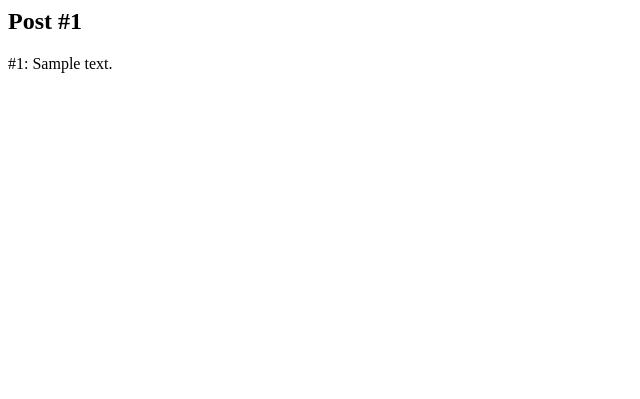
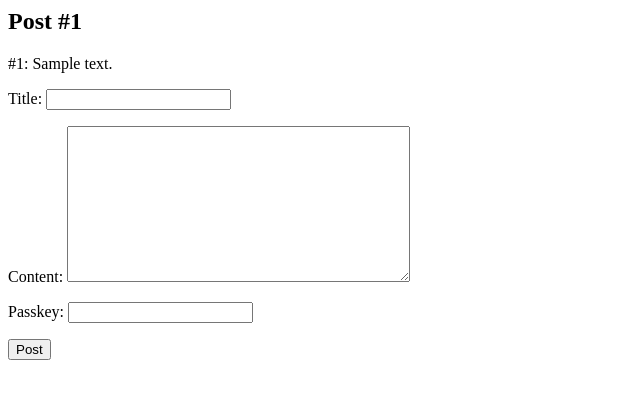
Before and after one commit to RodolpheOrg/Rodolphe, a Django app: page /post/1 in a window 1280 px wide. Shown: the top 399 px of the page, without its empty margins (0-640 px from the left). Run offline with Django 3.2, Linux system fonts and the light colour scheme; tables that the repository leaves empty hold one stand-in row (values such as "Sample post"); parts of the project's set-up code (start-up, migrations or seed data) failed here and were passed over.

Commit message:
Response form

```diff
--- a/rodolphe/post/models.py
+++ b/rodolphe/post/models.py
@@ -31,5 +31,5 @@ class Post(models.Model):
         self.hash_id = self.gen_passkey(self.uuid, key)
 
     @classmethod
-    def default(cls):
-        return cls(uuid=uuid4())
+    def default(cls, *args, **kwargs):
+        return cls(uuid=uuid4(), *args, **kwargs)
--- a/rodolphe/post/views.py
+++ b/rodolphe/post/views.py
@@ -1,4 +1,4 @@
-from django.shortcuts import render_to_response
+from django.shortcuts import render_to_response, redirect
 from django.template import RequestContext
 from post.models import Post
 from post.forms import PostForm
@@ -17,8 +17,17 @@ def page(request, page_id='1'):
     return render_to_response('index.html', context)
 
 def post(request, post_id):
+    thread = Post.objects.get(id=int(post_id), parent=None)
+    if request.method == 'POST':
+        form = PostForm(request.POST, instance=Post.default(parent=thread))
+        if form.is_valid():
+            form.save()
+            form = PostForm()
+    else:
+        form = PostForm()
     context = RequestContext(request, {
-        'post': Post.objects.get(id=int(post_id), parent=None)
+        'post': thread,
+        'form': form
     })
     return render_to_response('post.html', context)
 
@@ -27,6 +36,7 @@ def new(request):
         form = PostForm(request.POST, instance=Post.default())
         if form.is_valid():
             form.save()
+            return redirect(home)
     else:
         form = PostForm()
     context = RequestContext(request, {
--- a/rodolphe/templates/post.html
+++ b/rodolphe/templates/post.html
@@ -11,3 +11,8 @@
   {% endfor %}
 </ul>
 {% endif %}
+
+<form method="post">{% csrf_token %}
+{{form.as_p}}
+<input type="submit" value="Post" />
+</form>
```
